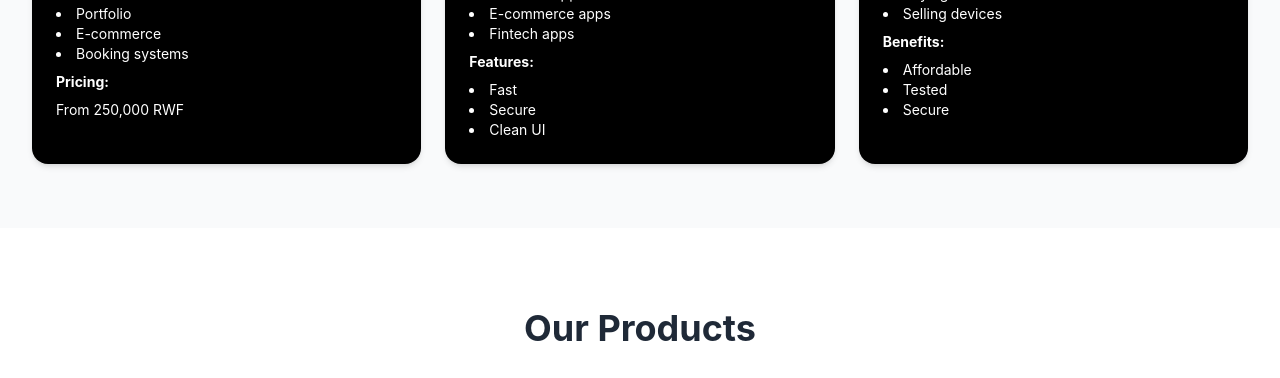
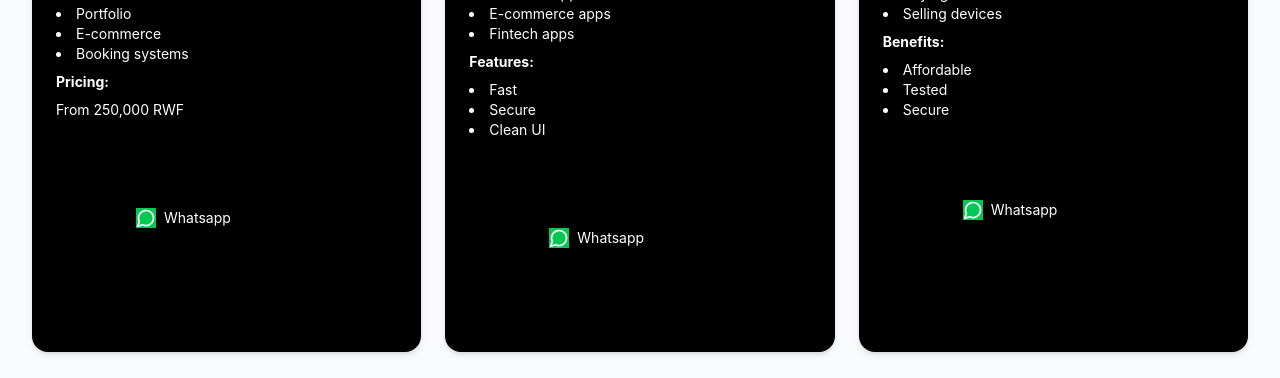
Before and after one commit to Niyomugabo-fabrice/IntoreTechnology-proposal-, a React (Vite) app: page / in a window 1280 px wide. Shown: the part 1240-1618 px from the top of the page. Built offline with nearby package versions, Linux system fonts and the light colour scheme.

Commit message:
adding the contact

```diff
--- a/src/app/components/About.tsx
+++ b/src/app/components/About.tsx
@@ -1,9 +1,9 @@
 export function About() {
   return (
-    <section id="about" className="py-20 bg-gray-50">
-      <div className="max-w-4xl mx-auto px-4 sm:px-6 lg:px-8">
-        <h2 className="text-3xl md:text-4xl font-bold text-center mb-12">About IntoreTech</h2>
-        <div className="bg-white rounded-lg shadow-lg p-8 md:p-12">
+    <section id="about" className="py-20 bg-gray-50 text-black">
+      <div className="max-w-4xl mx-auto px-4 sm:px-6 lg:px-8 bg-black/90">
+        <h2 className="text-3xl md:text-4xl font-bold text-center mb-12 text-white py-4">About IntoreTech</h2>
+        <div className="bg-[#B08D57] rounded-lg shadow-lg p-8 md:p-12 text-center text-white-400">
           <div className="space-y-6 text-gray-700">
             <p className="text-lg leading-relaxed">
               IntoreTech has the aim of providing the best website and mobile application development
--- a/src/app/components/Services.tsx
+++ b/src/app/components/Services.tsx
@@ -1,6 +1,9 @@
 import { Globe, Smartphone, ShoppingCart } from "lucide-react";
+import { Mail, MessageCircle, Facebook } from 'lucide-react';
 
 export function Services() {
+   const whatsappMessage = encodeURIComponent('Hello IntoreTech');
+   const whatsappLink = `https://wa.me/250791905573?text=${whatsappMessage}`;
   const services = [
     {
       title: "Website Development",
@@ -23,9 +26,13 @@ export function Services() {
             <li>E-commerce</li>
             <li>Booking systems</li>
           </ul>
+            <p className="font-bold">Pricing:</p>
+          <p>From 250,000 RWF</p>
+            <a href={whatsappLink} target="_blank" rel="noopener noreferrer" className="text-white-400 hover:text-greenyellow transition-colors flex items-center px-20 py-20 ">
+                  <MessageCircle className="w-5 h-5 mr-2 bg-green-500" />
+                  Whatsapp
+            </a>
 
-          <p className="font-bold">Pricing:</p>
-          <p>From 250,000 RWF</p>
         </div>
       ),
     },
@@ -57,6 +64,11 @@ export function Services() {
             <li>Secure </li>
             <li>Clean UI </li>
           </ul>
+           <a href={whatsappLink} target="_blank" rel="noopener noreferrer" className="text-white-400 hover:text-greenyellow transition-colors flex items-center px-20 py-20 ">
+                  <MessageCircle className="w-5 h-5 mr-2 bg-green-500" />
+                  Whatsapp
+            </a>
+
         </div>
       ),
     },
@@ -85,6 +97,12 @@ export function Services() {
             <li>Affordable </li>
             <li>Tested </li>
             <li>Secure </li>
+
+            <a href={whatsappLink} target="_blank" rel="noopener noreferrer" className="text-white-400 hover:text-greenyellow transition-colors flex items-center px-20 py-20 ">
+                  <MessageCircle className="w-5 h-5 mr-2 bg-green-500" />
+                  Whatsapp
+            </a>
+
           </ul>
         </div>
       ),
```
